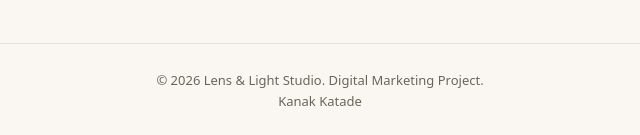
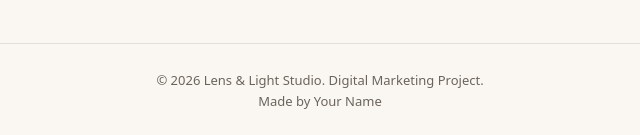
Before and after one commit to kanakkatade007-ui/Digital-Marketing, a plain HTML site: page index (2).html in a window 1280 px wide. Shown: the part 5451-5586 px from the top of the page, 320-960 px from the left. Drawn offline with Linux system fonts and the light colour scheme.

Commit message:
Update index (2).html

```diff
--- a/index (2).html
+++ b/index (2).html
@@ -132,6 +132,6 @@
 <div class="card"><div class="num">05</div><h3>Easy Booking</h3><p>WhatsApp enquiry aur simple online booking form rakhein.</p></div>
 <div class="card"><div class="num">06</div><h3>Track Performance</h3><p>Har channel se reach, enquiries aur bookings monthly track karein.</p></div></div></section>
 </div>
-<footer>© 2026 Lens &amp; Light Studio. Digital Marketing Project.<br>Kanak Katade</footer>
+<footer>© 2026 Lens &amp; Light Studio. Digital Marketing Project.<br>Made by Your Name</footer>
 </body>
 </html>
```
